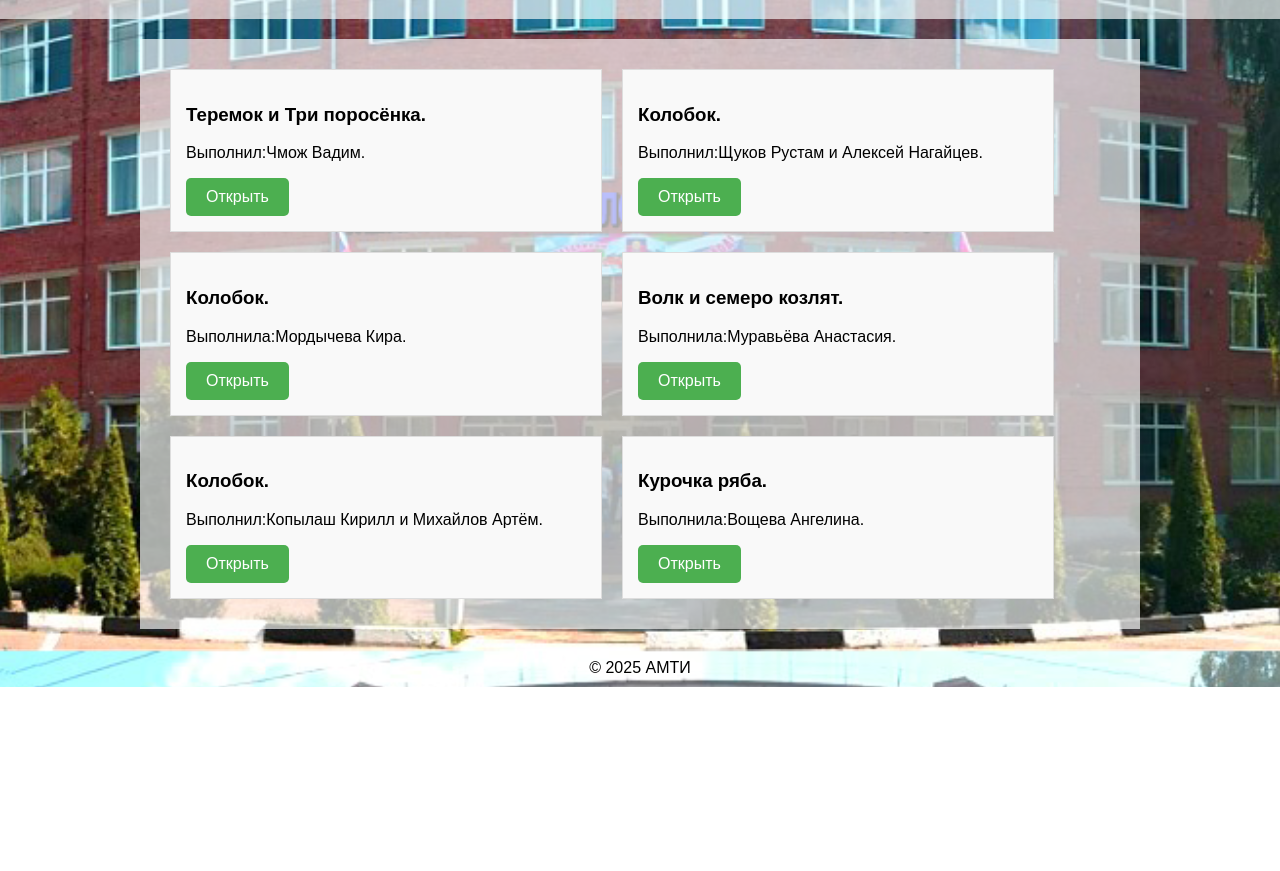
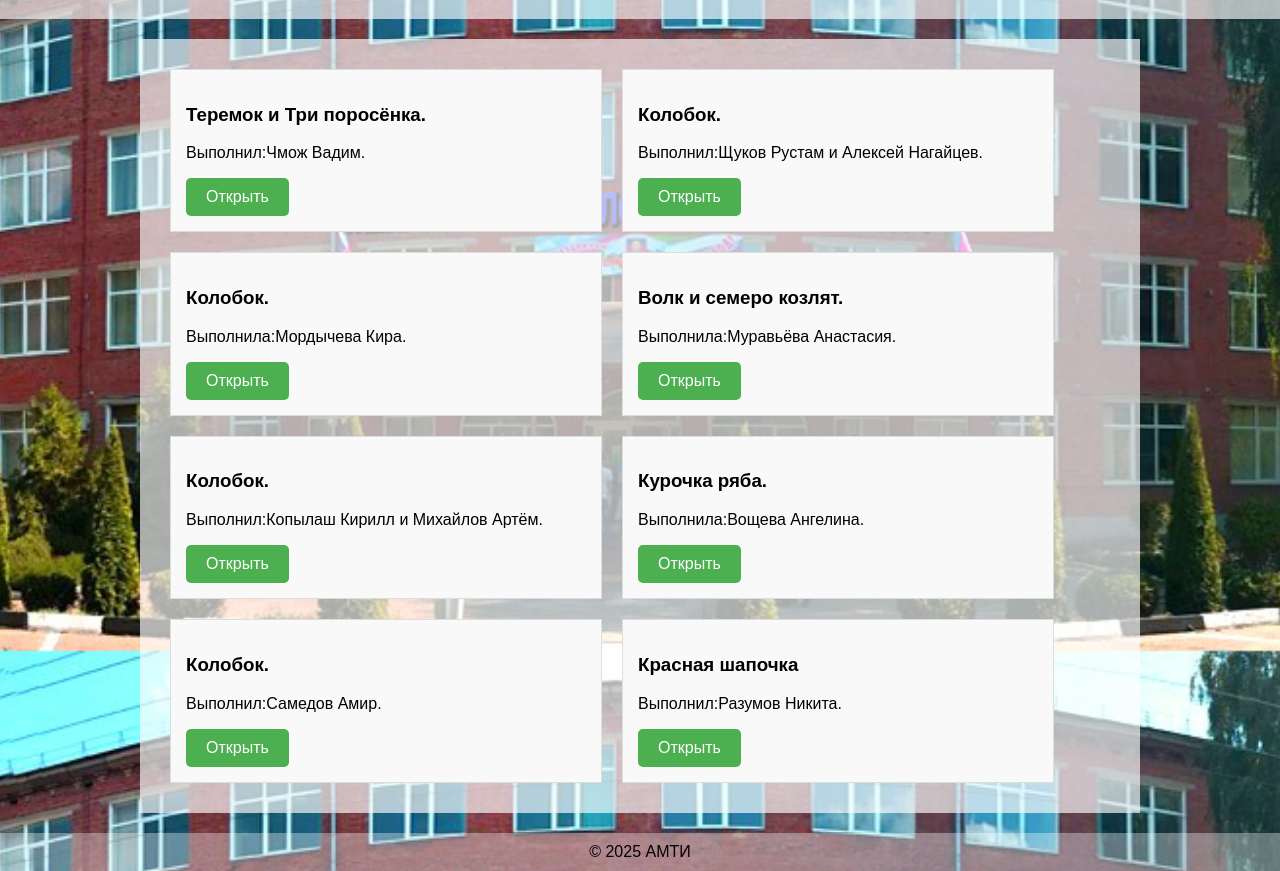
Before and after one commit to VadimChmozh/ksen.io, a plain HTML site: page index.html in a window 1280 px wide. Shown: the part 149-1020 px from the top of the page. Before the commit the page ends 836 px from the top, so only its background shows below. Drawn offline with Linux system fonts and the light colour scheme.

Commit message:
Update index.html

```diff
--- a/index.html
+++ b/index.html
@@ -25,11 +25,11 @@
             margin: 20px auto;
             padding: 20px;
             background-color: rgba(255, 255, 255, 0.658);
-            overflow: hidden; /* Предотвращает выход блоков за границы контейнера */
+            overflow: hidden;
         }
 
         .project-block {
-            width: 45%; /* Увеличиваем ширину, чтобы было два блока в ряд */
+            width: 45%;
             float: left;
             margin: 10px;
             padding: 15px;
@@ -38,7 +38,7 @@
             box-sizing: border-box;
         }
 
-        .project-block a { /* Стили для кнопок */
+        .project-block a {
             display: inline-block;
             padding: 10px 20px;
             background-color: #4CAF50;
@@ -47,7 +47,7 @@
             border-radius: 5px;
         }
 
-        .project-block a:hover { /* Изменение цвета при наведении */
+        .project-block a:hover {
             background-color: #3e8e41;
         }
 
@@ -95,6 +95,16 @@
             <p>Выполнила:Вощева Ангелина.</p>
             <a href="https://vadimchmozh.github.io/sese.io/">Открыть</a>
         </div>
+        <div class="project-block">
+            <h3>Колобок.</h3>
+            <p>Выполнил:Самедов Амир.</p>
+            <a href="https://vadimchmozh.github.io/sam.io/">Открыть</a>
+        </div>
+        <div class="project-block">
+            <h3>Красная шапочка</h3>
+            <p>Выполнил:Разумов Никита.</p>
+            <a href="https://vadimchmozh.github.io/pdor.io/">Открыть</a>
+        </div>
     </div>
 
     <footer>
```
